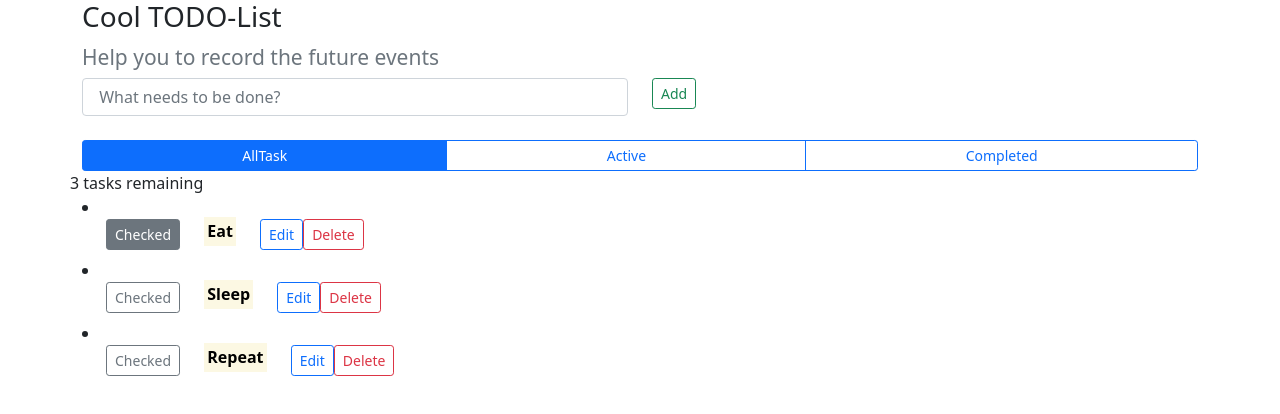
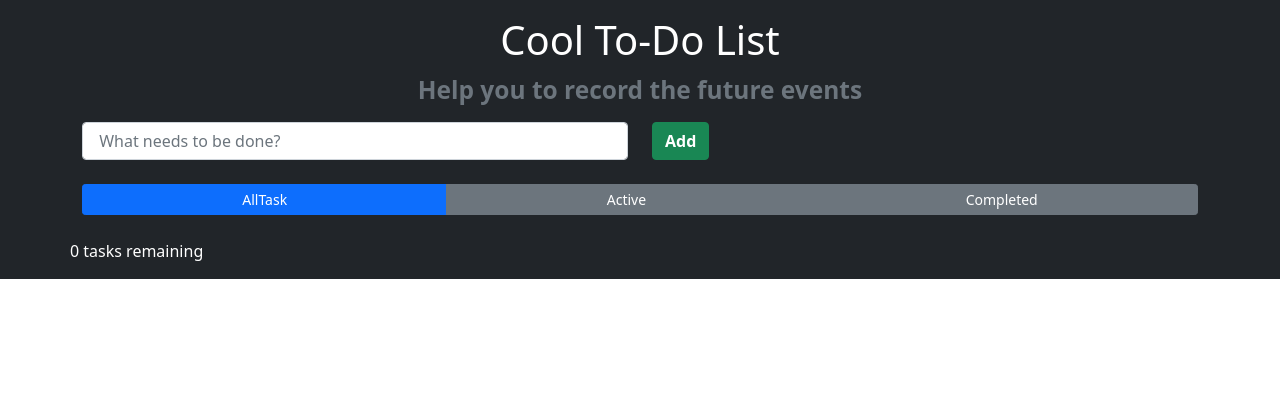
Before and after one commit to huanyinyueye/ToDo-List, a React (Create React App) app: page / in a window 1280 px wide. Shown: the top 414 px of the page. Built offline with nearby package versions, Linux system fonts and the light colour scheme.

Commit message:
10/14:With dark background, Change button position and color.

```diff
--- a/src/App.css
+++ b/src/App.css
@@ -21,7 +21,7 @@
   align-items: center;
   justify-content: center;
   font-size: calc(10px + 2vmin);
-  color: white;
+  color: rgb(0, 0, 0);
 }
 
 .App-link {
--- a/src/App.js
+++ b/src/App.js
@@ -4,7 +4,7 @@ import React, { useState, useRef, useEffect } from "react";
 import MyForm from "./components/Form";
 import FilterButton from "./components/FilterButton";
 import { nanoid } from "nanoid";
-import { Container, Row, Col } from "react-bootstrap";
+import { Container, Row, Col, Image, Alert } from "react-bootstrap";
 import "bootstrap/dist/css/bootstrap.min.css";
 
 const FILTER_MAP = {
@@ -33,14 +33,14 @@ function App(props) {
       name={name}
       isPressed={name === filter}
       setFilter={setFilter}
-      color={name === filter?'btn btn-primary':"outline-primary"}    //Change the color of filter button when choosed
+      color={name === filter ? 'btn btn-primary btn-lg' : "btn btn-secondary btn-lg"}    //Change the color of filter button when choosed
     />
   ));
 
   function toggleTaskCompleted(id) {
     const updatedTasks = tasks.map((task) => {
       if (id === task.id) {                                 // if this task has the same ID as the edited task
-        return { ...task, completed: !task.completed};     // use object spread to make a new object whose `completed` prop has been inverted
+        return { ...task, completed: !task.completed };     // use object spread to make a new object whose `completed` prop has been inverted
       }
       return task;
     });
@@ -53,7 +53,7 @@ function App(props) {
   }
 
   function editTask(id, newName) {
-    if (newName){
+    if (newName) {
 
       const editedTaskList = tasks.map((task) => {
         if (id === task.id) {                             // if this task has the same ID as the edited task
@@ -63,7 +63,7 @@ function App(props) {
       });
       setTasks(editedTaskList);
     }
-    else{
+    else {
       alert("Please input something");                    // Alert when no data has been entered
     }
   }
@@ -83,11 +83,11 @@ function App(props) {
     ));
 
   function addTask(name) {
-    if(name){
+    if (name) {
       const newTask = { id: "todo-" + nanoid(), name: name, completed: false };
       setTasks([...tasks, newTask]);
     }
-    else{
+    else {
       alert("Please input something");              // Alert when no data has been entered
     }
 
@@ -103,34 +103,41 @@ function App(props) {
   }, [tasks.length, prevTaskLength]);
 
   return (
-    <Container>
+    <div class="p-3 mb-2 bg-dark text-white">
+      <Container >
         <Row>
           <Col>
-              <h3>
-                Cool TODO-List {" "}
-              </h3>
-              <h4><small class="text-muted">Help you to record the future events</small></h4>
+            <blockquote class="blockquote text-center">
+              <h1>
+                Cool To-Do List
+              </h1>
+              <h3><strong><small class="text-muted">Help you to record the future events</small></strong></h3>
+            </blockquote>
           </Col>
+          <br>
+          </br>
         </Row>
 
         <Row>
-            <MyForm addTask={addTask} />  {" "}
+          <MyForm addTask={addTask} />
         </Row>
 
         <Row>
           <Col className="filters btn-group stack-exception">{filterList}</Col>
         </Row>
-
+        <br>
+        </br>
         <Row id="list-heading" tabIndex="-1" ref={listHeadingRef}>
           {headingText}
         </Row>
 
         <Row>
-            <Col role="list">
+          <Col>
             {taskList}
           </Col>
         </Row>
-    </Container>
+      </Container >
+    </div>
   );
 }
 export default App;
--- a/src/components/Form.js
+++ b/src/components/Form.js
@@ -13,7 +13,7 @@ function MyForm(props) {
     setName("");
   }
   return (
-    <Container>
+    <Container className="justify-content-md-center">
 
       <Form onSubmit={handleSubmit}>
         <Row>
@@ -30,8 +30,8 @@ function MyForm(props) {
             />
           </Col>
           <Col>
-            <Button type="submit" variant="outline-success" size="sm">
-              Add
+            <Button type="submit" variant="success" size="md">
+              <strong>Add</strong>
             </Button>
           </Col>
         </Row>
@@ -41,8 +41,6 @@ function MyForm(props) {
             </br>
           </Col>
         </Row>
-
-
       </Form>
     </Container >
 
--- a/src/components/Todo.js
+++ b/src/components/Todo.js
@@ -39,10 +39,11 @@ export default function Todo(props) {
   console.log("main render");
   const [checked, setChecked] = useState(false);
   const editingTemplate = (
+    <Container>
       <Form className="stack-small" onSubmit={handleSubmit}>
         <Form.Group className="mb-3">
           <Form.Label htmlFor={props.id}>
-          Edit name of <strong><mark>{props.name}</mark></strong>
+            <h4>Edit name of "<strong>{props.name}</strong>"</h4>
           </Form.Label>
           <Form.Control
             id={props.id}
@@ -54,23 +55,16 @@ export default function Todo(props) {
             placeholder="Enter new name of this task"
           />
         </Form.Group>
-      <Button
-        variant="danger"
-        size="sm"
-        type="button"
-        onClick={() => setEditing(false)}
-      >
+        <Button variant="primary" size="md" type="submit">
+          Save
+          <span className="visually-hidden"> new name for {props.name}</span>
+        </Button>{' '}
+        <Button variant="danger" size="md" type="button" onClick={() => setEditing(false)}>
           Cancel
-        <span className="visually-hidden">renaming {props.name}</span>
-      </Button>{' '}
-      <Button
-        variant="primary"
-        size="sm"
-        type="submit">
-        Save
-        <span className="visually-hidden">new name for {props.name}</span>
+          <span className="visually-hidden"> renaming {props.name}</span>
         </Button>{' '}
       </Form>
+    </Container>
   );
   const viewTemplate = (
     <Container>
@@ -80,31 +74,32 @@ export default function Todo(props) {
             className="mb-2"
             id={props.id}
             type="checkbox"
-            variant="outline-secondary"
+            variant="outline-light"
             checked={props.completed}
-            size="sm"
+            size="md"
             value="1"
             onChange={() => props.toggleTaskCompleted(props.id)}
           >
-            Checked
+            Done
           </ToggleButton>
         </Col>
         <Col xs="auto" md="auto" className="todo-label" htmlFor={props.id}>
-          <strong><mark>{props.name}</mark></strong>
+          <h3><strong>{props.name}</strong></h3>
         </Col>
+      </Row>
+      <Row>
+        <Col text-right>
+          <Button variant="outline-info" size="md" type="button" onClick={() => setEditing(true)} ref={editButtonRef}>
+            Edit <span className="visually-hidden">{props.name}</span>
+          </Button>{' '}
 
-        <Col>
-          <Button variant="outline-primary" size="sm" type="button" onClick={() => setEditing(true)} ref={editButtonRef}>
-            Edit <span className="visually-hidden">{props.name}</span>
-          </Button>
-          <Button variant="outline-danger" size="sm" type="button" onClick={() => props.deleteTask(props.id)}>
+          <Button variant="outline-danger" size="md" type="button" onClick={() => props.deleteTask(props.id)}>
             Delete <span className="visually-hidden">{props.name}</span>
-          </Button>
+          </Button>{' '}
         </Col>
       </Row>
     </Container>
   );
 
-
   return <li className="todo">{isEditing ? editingTemplate : viewTemplate}</li>;
 }
--- a/src/index.js
+++ b/src/index.js
@@ -6,9 +6,7 @@ import reportWebVitals from './reportWebVitals';
 
 
 const DATA = [
-  { id: "todo-0", name: "Eat", completed: true },
-  { id: "todo-1", name: "Sleep", completed: false },
-  { id: "todo-2", name: "Repeat", completed: false }
+
 ];
 
 ReactDOM.render(
```
Also changed, not shown: src/index.css (line endings or trailing spaces). Lines whose indentation alone changed are shown as unchanged.
